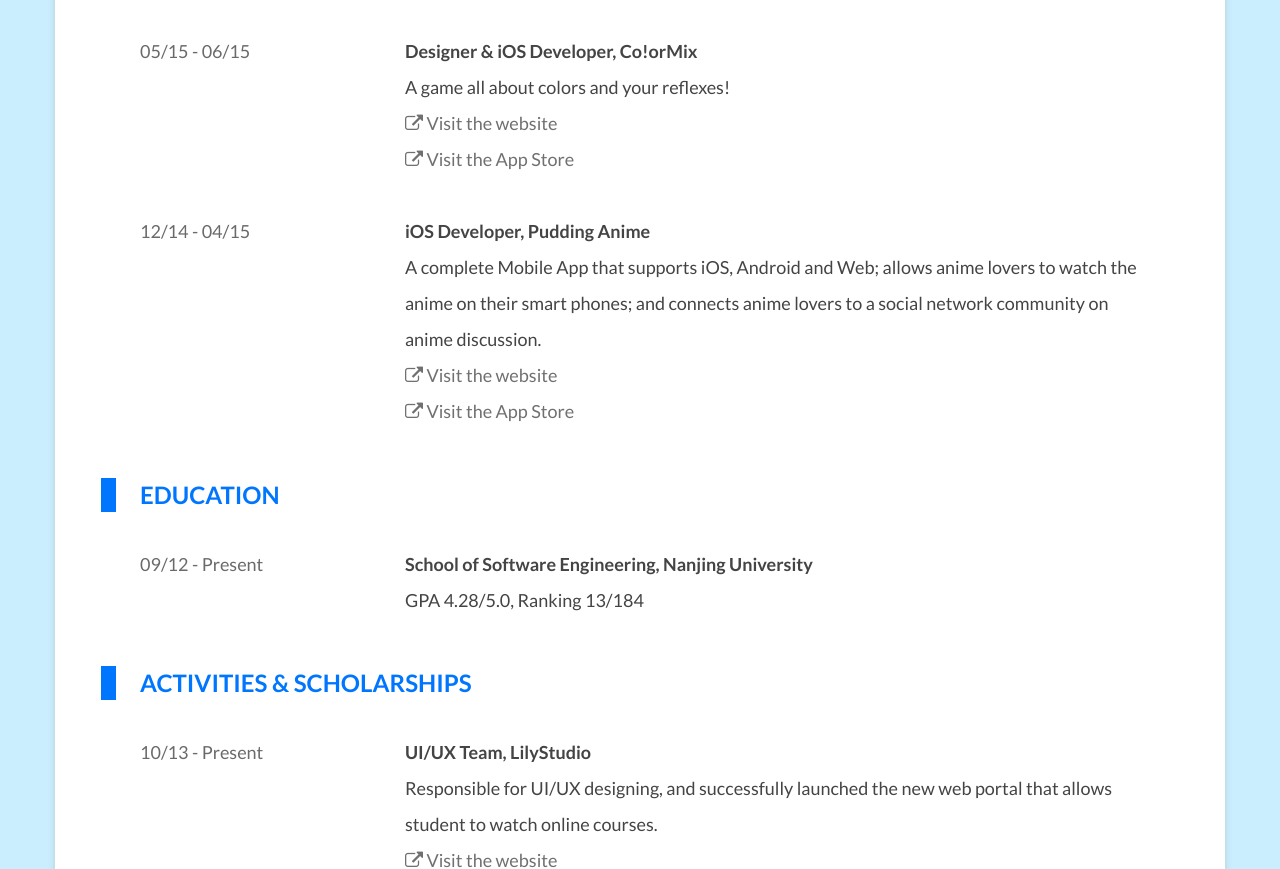
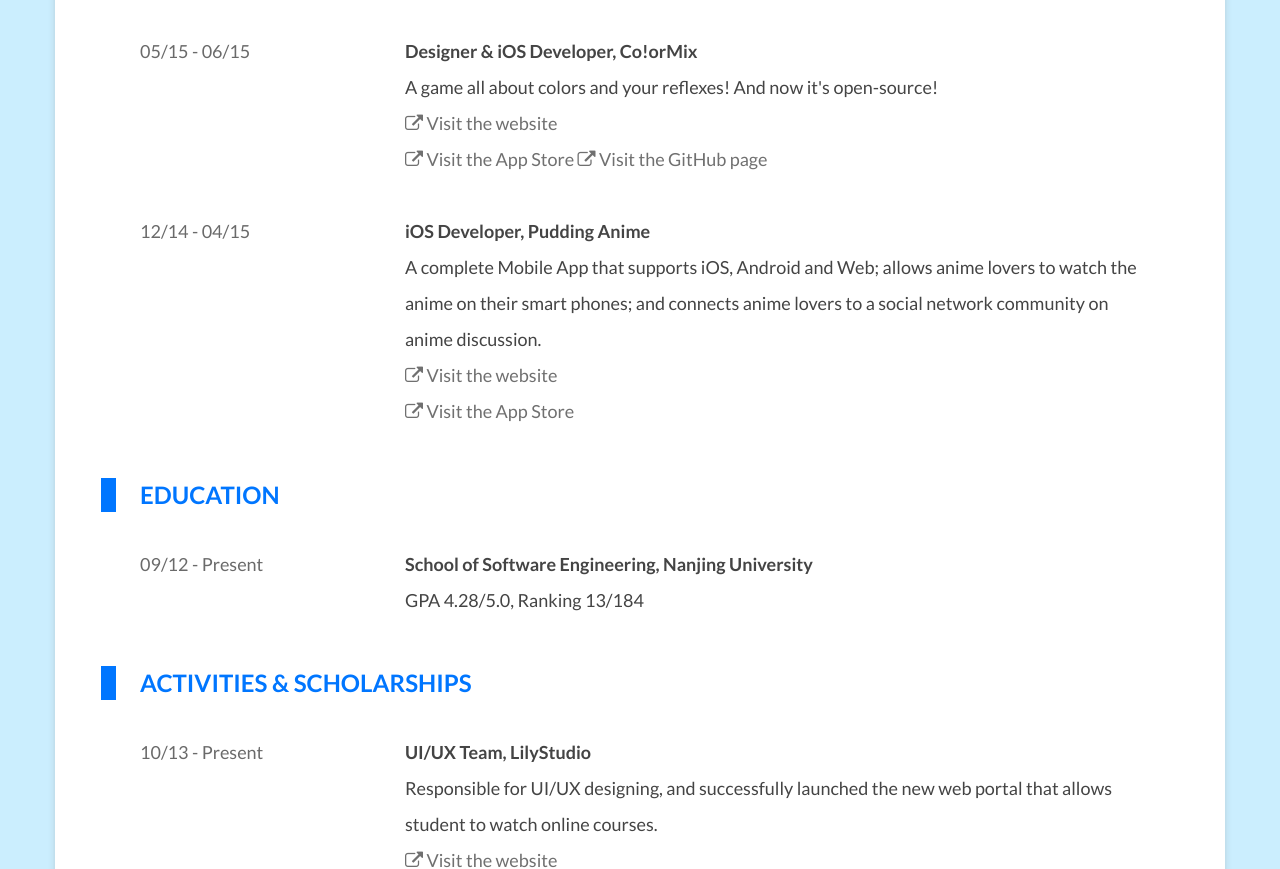
Before and after one commit to Cee/Resume, a plain HTML site: page index.html in a window 1280 px wide. Shown: the part 1013-1882 px from the top of the page. Drawn offline with Linux system fonts and the light colour scheme.

Commit message:
Add a github link

```diff
--- a/index.html
+++ b/index.html
@@ -87,11 +87,13 @@
             <div class="col-lg-9 col-lg-offset-1">
                 <p class="p-title">Designer & iOS Developer, Co!orMix</p>
                 <p class="p-content">
-                    A game all about colors and your reflexes!
+                    A game all about colors and your reflexes! And now it's open-source!
                     <br/>
                     <a href="http://colormix.cee.moe" target="_blank"><i class="fa fa-external-link"></i> Visit the website</a>
                     <br/>
                     <a href="https://itunes.apple.com/cn/app/id1011677035" target="_blank"><i class="fa fa-external-link"></i> Visit the App Store</a>
+                    <a href="https://github.com/Cee/ColorMix" target="_blank"><i class="fa fa-external-link"></i> Visit the GitHub page</a>
+                    <br/>
                 </p>
             </div>
         </div>
```
